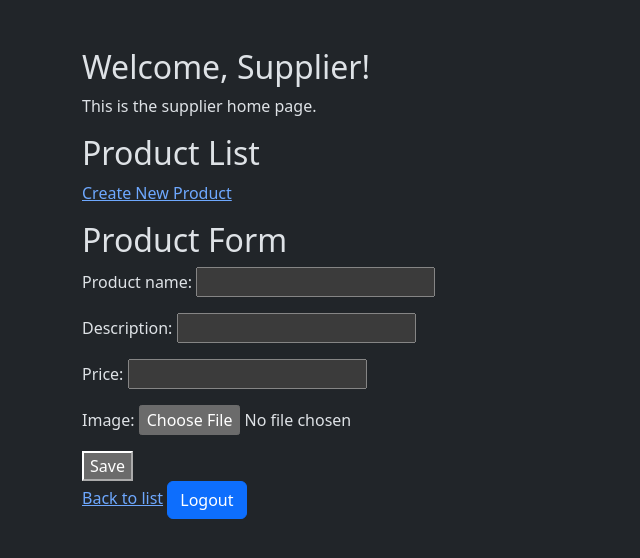
After one commit to Seanneskie/Django-Tutorial, a Django app: page /create/ in a window 1280 px wide. The commit adds this page. Shown: the top 558 px of the page, without its empty margins (0-640 px from the left). Run offline with Django 5.2, Linux system fonts and the light colour scheme.

Commit message:
new commit

```diff
--- a/kpopstore/authentications/forms.py
+++ b/kpopstore/authentications/forms.py
@@ -1,6 +1,6 @@
 from django import forms
 from django.contrib.auth.forms import UserCreationForm, AuthenticationForm
-from .models import Account, Role
+from .models import Account, Role, Product
 
 class RegisterForm(UserCreationForm):
     email = forms.EmailField(required=True)
@@ -17,3 +17,8 @@ class LoginForm(AuthenticationForm):
     class Meta:
         model = Account
         fields = ['username', 'password']
+
+class ProductForm(forms.ModelForm):
+    class Meta:
+        model = Product
+        fields = ['product_name', 'description', 'price', 'image']
--- a/kpopstore/authentications/models.py
+++ b/kpopstore/authentications/models.py
@@ -55,3 +55,15 @@ class Account(AbstractBaseUser, PermissionsMixin):
 
     def __str__(self):
         return self.username
+
+class Product(models.Model):
+
+    product_name = models.CharField(max_length=50)
+    description = models.CharField(max_length=255)
+    price = models.DecimalField(max_digits=9, decimal_places=2)
+    image = models.ImageField(upload_to='product/', null=True, blank=True)
+
+
+
+    def __str__(self):
+        return self.name
--- a/kpopstore/authentications/urls.py
+++ b/kpopstore/authentications/urls.py
@@ -7,5 +7,8 @@ urlpatterns = [
     path('login/', views.login_view, name='login'),
     path('logout/', views.logout_view, name='logout'),
     path('customer/home', views.customer_home_view, name='customer_home'),
-    path('supplier/home', views.supplier_home_view, name='supplier_home')
+    path('supplier/home', views.supplier_home_view, name='supplier_home'),
+    path('create/', views.product_create, name='product_create'),
+    path('update/<int:pk>/', views.product_update, name='product_update'),
+    path('delete/<int:pk>/', views.product_delete, name='product_delete'),
 ]
--- a/kpopstore/authentications/views.py
+++ b/kpopstore/authentications/views.py
@@ -1,10 +1,10 @@
 # views.py
 
-from django.shortcuts import render, redirect
+from django.shortcuts import render, redirect, get_object_or_404
 from django.contrib.auth import login, authenticate, logout
 from django.contrib.auth.decorators import login_required
-from .forms import RegisterForm, LoginForm
-from .models import Role, Account
+from .forms import RegisterForm, LoginForm, ProductForm
+from .models import Role, Account, Product
 
 def index(request):
     context = {}
@@ -37,7 +37,7 @@ def login_view(request):
                 login(request, user)
                 if user.role.role == 'Customer':
                     return redirect('customer_home')
-                elif user.role.role == 'upplier':
+                elif user.role.role == 'Supplier':
                     return redirect('supplier_home')
     else:
         form = LoginForm()
@@ -59,5 +59,41 @@ def customer_home_view(request):
 def supplier_home_view(request):
     if request.user.role.role != 'Supplier':
         return redirect('index')
-    context = {}
+
+    products = Product.objects.all()
+
+    context = {
+        'products': products,
+    }
     return render(request, 'supplier/home.html', context)
+
+
+def product_create(request):
+    if request.method == 'POST':
+        form = ProductForm(request.POST, request.FILES)
+        if form.is_valid():
+            form.save()
+            return redirect('supplier_home')
+    else:
+        form = ProductForm()
+    return render(request, 'supplier/create_product.html', {'form': form})
+
+
+def product_delete(request, pk):
+    product = get_object_or_404(Product, pk=pk)
+    if request.method == 'POST':
+        product.delete()
+        return redirect('supplier_home')
+    return render(request, 'supplier/delete_product.html', {'product': product})
+
+
+def product_update(request, pk):
+    product = get_object_or_404(Product, pk=pk)
+    if request.method == 'POST':
+        form = ProductForm(request.POST, request.FILES, instance=product)
+        if form.is_valid():
+            form.save()
+            return redirect('supplier_home')
+    else:
+        form = ProductForm(instance=product)
+    return render(request, 'supplier/update_product.html', {'form': form})
--- a/kpopstore/templates/customer/home.html
+++ b/kpopstore/templates/customer/home.html
@@ -14,6 +14,8 @@
         <div class="container mt-5">
             <h2>Welcome, Customer!</h2>
             <p>This is the customer home page.</p>
+
+
             <a href="{% url 'logout' %}" class="btn btn-primary">Logout</a>
         </div>
     </body>
--- /dev/null
+++ b/kpopstore/templates/supplier/create_product.html
@@ -0,0 +1,15 @@
+{% extends "supplier/home.html" %}
+
+
+
+
+{% block content %}
+
+<h2>Product Form</h2>
+<form method="post" enctype="multipart/form-data">
+    {% csrf_token %}
+    {{ form.as_p }}
+    <button type="submit">Save</button>
+</form>
+<a href="{% url 'supplier_home' %}">Back to list</a>
+{% endblock content %}
--- a/kpopstore/templates/supplier/home.html
+++ b/kpopstore/templates/supplier/home.html
@@ -14,6 +14,21 @@
     <div class="container mt-5">
         <h2>Welcome, Supplier!</h2>
         <p>This is the supplier home page.</p>
+        <h2>Product List</h2>
+        <a href="{% url 'product_create' %}">Create New Product</a>
+        <ul>
+            {% for product in products %}
+            <li>
+                {{ product.product_name }} - {{ product.price }}
+                <a href="{% url 'product_update' product.pk %}">Edit</a>
+                <a href="{% url 'product_delete' product.pk %}">Delete</a>
+            </li>
+            {% endfor %}
+        </ul>
+        {% block content %}
+
+
+        {% endblock content %}
         <a href="{% url 'logout' %}" class="btn btn-primary">Logout</a>
     </div>
 </body>
```
Also changed, not shown: kpopstore/templates/supplier/delete_product.html (added, +14 -0 lines), kpopstore/templates/supplier/update_product.html (added, +14 -0 lines), kpopstore/authentications/migrations/0002_product.py (added). Lines whose indentation alone changed are shown as unchanged.
